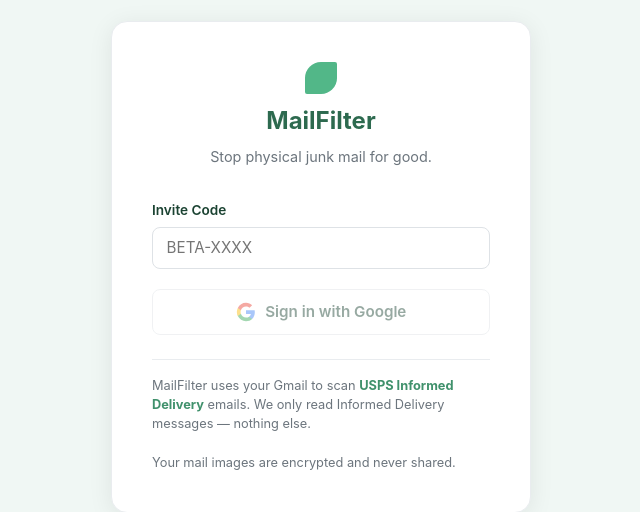
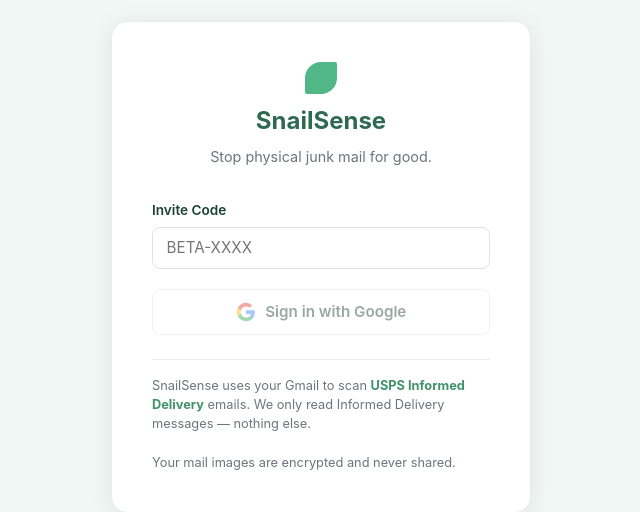
Before and after one commit to sarvesingh/mailfilter-landing, a FastAPI app: page /auth/login in a window 1280 px wide. Shown: the part 133-645 px from the top of the page, without its empty margins (319-959 px from the left). Run offline with FastAPI, Linux system fonts and the light colour scheme; parts of the project's set-up code (start-up, migrations or seed data) failed here and were passed over.

Commit message:
Rebrand MailFilter → SnailSense across entire codebase
Rename all user-facing strings, config values, templates, docs,
and filenames from MailFilter to SnailSense. Repo directory name
(mailfilter-landing) left unchanged for now.

Co-Authored-By: Claude Opus 4.6 (1M context) <noreply@anthropic.com>

```diff
--- a/app/alembic/versions/0001_initial_schema.py
+++ b/app/alembic/versions/0001_initial_schema.py
@@ -1,4 +1,4 @@
-"""Initial schema — all tables for MailFilter MVP.
+"""Initial schema — all tables for SnailSense MVP.
 
 Revision ID: 0001
 Revises:
--- a/app/app/auth/session.py
+++ b/app/app/auth/session.py
@@ -9,7 +9,7 @@ from app.config import settings
 
 logger = logging.getLogger(__name__)
 
-SESSION_COOKIE_NAME = "mailfilter_session"
+SESSION_COOKIE_NAME = "snailsense_session"
 SESSION_MAX_AGE_SECONDS = 30 * 24 * 60 * 60  # 30 days
 
 _serializer = URLSafeTimedSerializer(settings.SECRET_KEY)
--- a/app/app/config.py
+++ b/app/app/config.py
@@ -4,7 +4,7 @@ from pydantic_settings import BaseSettings
 
 
 class Settings(BaseSettings):
-    """All env vars for the MailFilter app."""
+    """All env vars for the SnailSense app."""
 
     # Database
     DATABASE_URL: str
@@ -28,7 +28,7 @@ class Settings(BaseSettings):
 
     # Email
     RESEND_API_KEY: str
-    RESEND_FROM_EMAIL: str = "mail@mailfilter.com"
+    RESEND_FROM_EMAIL: str = "hello@snailsense.com"
 
     # Task queue
     REDIS_URL: str = "redis://localhost:6379"
--- a/app/app/dashboard/router.py
+++ b/app/app/dashboard/router.py
@@ -31,7 +31,7 @@ async def dashboard_index(
     return HTMLResponse(
         content=f"""
         <!DOCTYPE html>
-        <html><head><title>MailFilter Dashboard</title>
+        <html><head><title>SnailSense Dashboard</title>
         <link rel="stylesheet" href="/static/style.css"></head>
         <body style="display:flex;align-items:center;justify-content:center;min-height:100vh;">
         <div class="card" style="text-align:center;padding:3rem;">
--- a/app/app/main.py
+++ b/app/app/main.py
@@ -35,7 +35,7 @@ async def lifespan(app: FastAPI) -> AsyncGenerator[None, None]:
 
 
 app = FastAPI(
-    title="MailFilter",
+    title="SnailSense",
     description="Stop physical junk mail. Classify, track, and opt out.",
     version="0.1.0",
     lifespan=lifespan,
--- a/app/app/models.py
+++ b/app/app/models.py
@@ -1,4 +1,4 @@
-"""SQLAlchemy ORM models — all tables for MailFilter."""
+"""SQLAlchemy ORM models — all tables for SnailSense."""
 
 import uuid
 from datetime import date, datetime
--- a/app/app/schemas.py
+++ b/app/app/schemas.py
@@ -1,4 +1,4 @@
-"""Pydantic request/response schemas for the MailFilter API."""
+"""Pydantic request/response schemas for the SnailSense API."""
 
 import uuid
 from datetime import date, datetime
--- a/app/app/static/style.css
+++ b/app/app/static/style.css
@@ -1,4 +1,4 @@
-/* MailFilter App — Base Styles
+/* SnailSense App — Base Styles
    Color scheme matches the landing page. */
 
 :root {
--- a/app/app/templates/base.html
+++ b/app/app/templates/base.html
@@ -3,7 +3,7 @@
 <head>
   <meta charset="UTF-8">
   <meta name="viewport" content="width=device-width, initial-scale=1.0">
-  <title>{% block title %}MailFilter{% endblock %}</title>
+  <title>{% block title %}SnailSense{% endblock %}</title>
   <link rel="stylesheet" href="/static/style.css">
   {% block head %}{% endblock %}
 </head>
@@ -12,7 +12,7 @@
     <div class="nav-inner">
       <a href="/dashboard" class="logo">
         <span class="logo-leaf"></span>
-        MailFilter
+        SnailSense
       </a>
       <div class="nav-links">
         <a href="/dashboard">Dashboard</a>
--- a/app/app/templates/login.html
+++ b/app/app/templates/login.html
@@ -3,7 +3,7 @@
 <head>
   <meta charset="UTF-8">
   <meta name="viewport" content="width=device-width, initial-scale=1.0">
-  <title>Sign In - MailFilter</title>
+  <title>Sign In - SnailSense</title>
   <link rel="stylesheet" href="/static/style.css">
   <style>
     body {
@@ -167,7 +167,7 @@
 <div class="login-card">
   <div class="login-brand">
     <span class="logo-leaf"></span>
-    <h1>MailFilter</h1>
+    <h1>SnailSense</h1>
     <p>Stop physical junk mail for good.</p>
   </div>
 
@@ -202,7 +202,7 @@
   </button>
 
   <div class="info-text">
-    MailFilter uses your Gmail to scan <strong>USPS Informed Delivery</strong>
+    SnailSense uses your Gmail to scan <strong>USPS Informed Delivery</strong>
     emails. We only read Informed Delivery messages — nothing else.
     <br><br>
     Your mail images are encrypted and never shared.
--- a/app/pyproject.toml
+++ b/app/pyproject.toml
@@ -1,7 +1,7 @@
 [project]
-name = "mailfilter"
+name = "snailsense"
 version = "0.1.0"
-description = "MailFilter — stop physical junk mail"
+description = "SnailSense — stop physical junk mail"
 requires-python = ">=3.11"
 dependencies = [
     "fastapi[standard]",
--- a/poc/src/config.py
+++ b/poc/src/config.py
@@ -13,7 +13,7 @@ load_dotenv(POC_DIR / ".env")
 # Paths
 CREDENTIALS_FILE = POC_DIR / "credentials.json"
 TOKEN_FILE = POC_DIR / "token.json"
-LOG_FILE = POC_DIR / "mailfilter.log"
+LOG_FILE = POC_DIR / "snailsense.log"
 
 # API keys / IDs
 ANTHROPIC_API_KEY = os.environ.get("ANTHROPIC_API_KEY", "")
--- a/poc/src/main.py
+++ b/poc/src/main.py
@@ -9,7 +9,7 @@ from .gmail_reader import fetch_todays_mail
 from .classifier import classify_all
 from .sheets_logger import log_results
 
-logger = logging.getLogger("mailfilter")
+logger = logging.getLogger("snailsense")
 
 
 def setup_logging() -> None:
@@ -28,7 +28,7 @@ def setup_logging() -> None:
     sh.setFormatter(fmt)
     logger.addHandler(sh)
 
-    # Also capture sub-module loggers under "mailfilter"
+    # Also capture sub-module loggers under "snailsense"
     for name in ("src.gmail_reader", "src.classifier", "src.sheets_logger", "src.config"):
         sub = logging.getLogger(name)
         sub.setLevel(logging.DEBUG)
```
Also changed, not shown: CLAUDE.md (+3 -3 lines), index.html (+9 -9 lines), snailsense-business-plan.md (renamed from mailfilter-business-plan.md, +3 -3 lines), strategy/market-research.md (+2 -2 lines), strategy/phases.md (+1 -1 lines), 3 other files.
